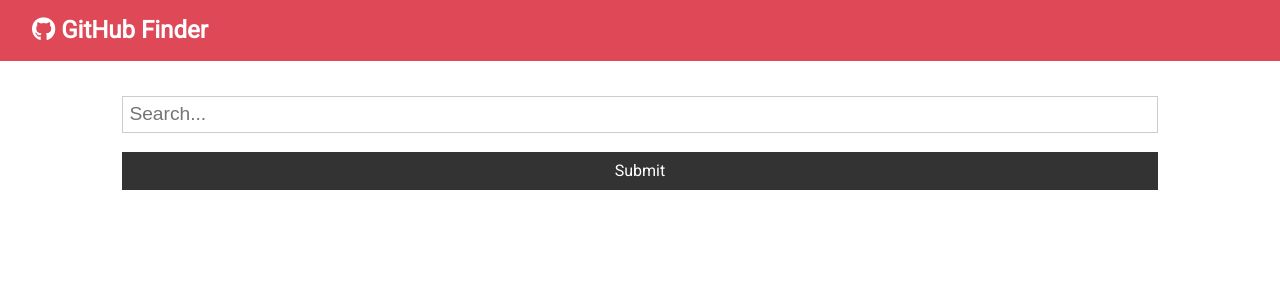
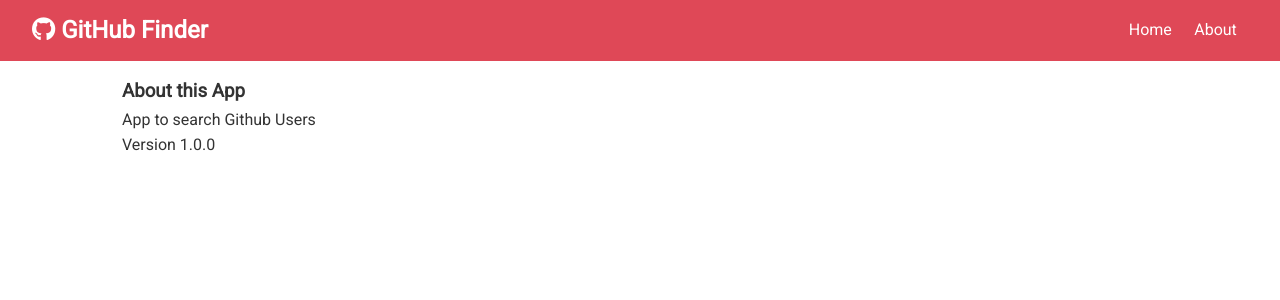
Before and after one commit to animeshrs/github-finder, a React (Create React App) app: page /about in a window 1280 px wide. Shown: the top 300 px of the page. Built offline with nearby package versions, Linux system fonts and the light colour scheme.

Commit message:
React Router Setup

```diff
--- a/package.json
+++ b/package.json
@@ -9,6 +9,7 @@
     "axios": "^0.21.1",
     "react": "^17.0.1",
     "react-dom": "^17.0.1",
+    "react-router-dom": "^5.2.0",
     "react-scripts": "4.0.3",
     "web-vitals": "^1.1.0"
   },
--- a/src/App.js
+++ b/src/App.js
@@ -1,10 +1,12 @@
 import './App.css';
-import { Component } from 'react';
+import { Component, Fragment } from 'react';
 import Navbar from './components/layout/Navbar';
 import Users from './components/users/Users';
 import axios from 'axios';
 import Search from './components/users/Search';
 import Alert from './components/layout/Alert';
+import { BrowserRouter as Router, Route, Switch } from 'react-router-dom';
+import About from './components/pages/About';
 
 
 class App extends Component {
@@ -62,16 +64,25 @@
 
 
     return (
+      <Router>
         <div className="App">
           <Navbar title={name} icon={"fab fa-github"} />
           <div className="container">
             <Alert alert={alert} />
+            <Switch>
+              <Route exact path="/" render={props => (
+                <Fragment>
                   <Search searhUsers={this.searchUsers} clearUsers={this.clearUsers}
                     showClear={users.length > 0}
                     setAlert={this.setAlert} />
                   <Users loading={loading} users={users} />
+                </Fragment>
+              )} />
+              <Route exact path="/about" component={About} />
+            </Switch>
           </div>
         </div>
+      </Router>
     )
   };
 }
--- a/src/components/layout/Navbar.js
+++ b/src/components/layout/Navbar.js
@@ -1,5 +1,6 @@
 import React from 'react';
 import PropTypes from 'prop-types';
+import { Link } from 'react-router-dom';
 
 const Navbar = ({ title, icon }) => {
     return (
@@ -7,6 +8,14 @@
             <h1>
                 <i className={icon} /> {title}
             </h1>
+            <ul>
+                <li>
+                    <Link to="/">Home</Link>
+                </li>
+                <li>
+                    <Link to="/about">About</Link>
+                </li>
+            </ul>
         </nav>
     )
 }
--- /dev/null
+++ b/src/components/pages/About.js
@@ -0,0 +1,13 @@
+import React, { Fragment } from 'react'
+
+const About = () => {
+    return (
+        <Fragment>
+            <h3>About this App</h3>
+            <p>App to search Github Users</p>
+            <p>Version 1.0.0</p>
+        </Fragment>
+    )
+}
+
+export default About;
```
Also changed, not shown: 1 other file (tests, documents, lock files or other folders). Lines whose indentation alone changed are shown as unchanged.
